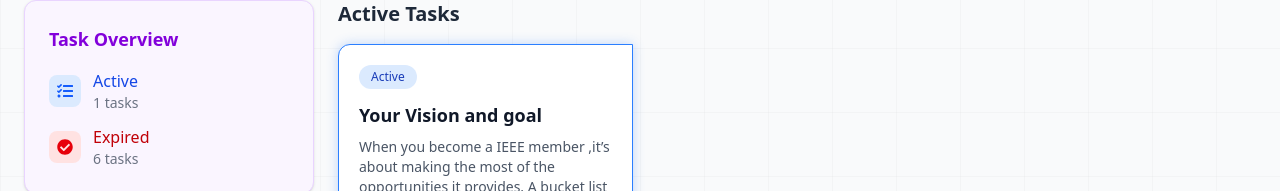
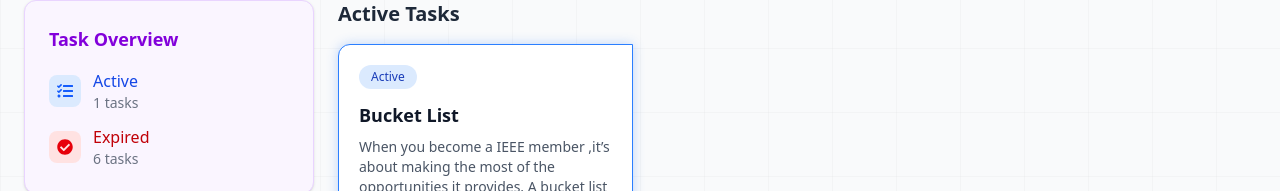
Before and after one commit to cecieee/mvp_6, a React (Vite) app: page /tasks in a window 1280 px wide. Shown: the part 208-399 px from the top of the page. Built offline with nearby package versions, Linux system fonts and the light colour scheme; a web font is replaced by a local one.

Commit message:
Updated Task 7 title

```diff
--- a/src/pages/Tasks.jsx
+++ b/src/pages/Tasks.jsx
@@ -14,7 +14,7 @@ export default function Tasks() {
   const tasks = [
     // ACTIVE TASK
     {
-      title: "Your Vision and goal",
+      title: "Bucket List",
       status: "Active",
       desc: "When you become a IEEE member ,it’s about making the most of the opportunities it provides. A bucket list for joining IEEE is a personal roadmap that helps you set goals and track achievements during your membership.Prepare a report on the roadmap and vision. Submission : Upload your report through the provided Google Form Link.",
       due: "26 September 2025, 11.59 PM", //Due Date || YYYY-MM-DD
```
